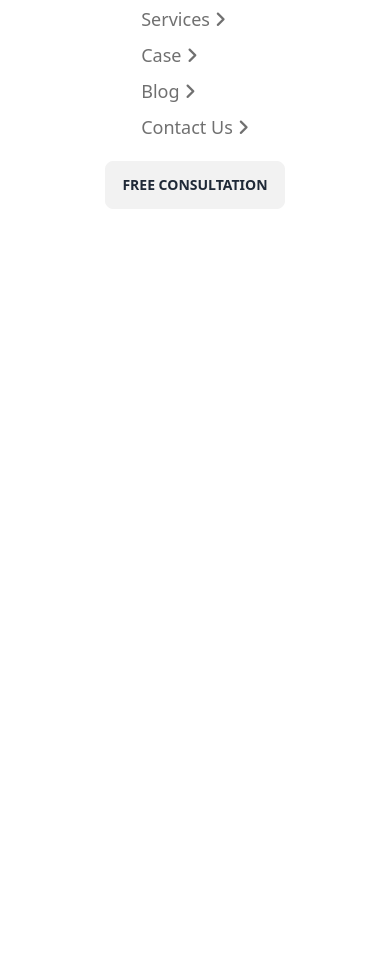
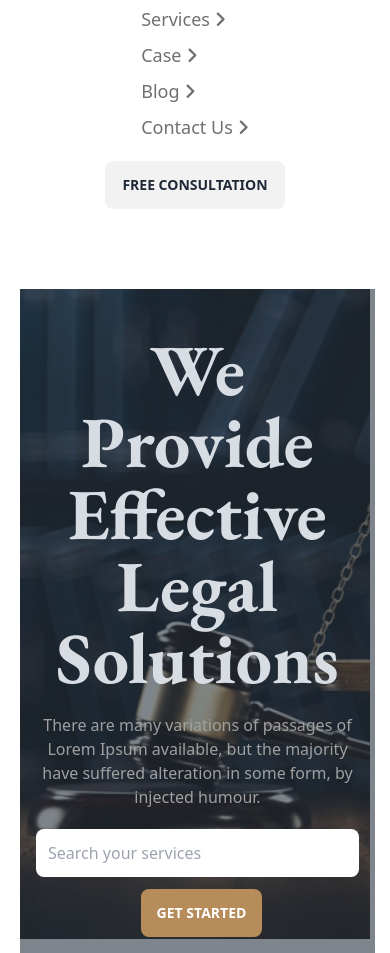
Before and after one commit to reyad-hasan/legal-justice, a plain HTML site: page index.html in a window 390 px wide. Shown: the part 137-1090 px from the top of the page. Before the commit the page ends 844 px from the top, so only its background shows below. Drawn offline with nearby package versions, Linux system fonts and the light colour scheme.

Commit message:
completed hero section with responsive

```diff
--- a/index.html
+++ b/index.html
@@ -35,6 +35,10 @@
                 extend: {
                     colors: {
                         'primary': '#707070',
+                        'btn-bg': '#B68C5A',
+                    },
+                    backgroundImage: {
+                        'hero-bg': "url('/images/banner.png')",
                     }
                 }
             }
@@ -65,6 +69,22 @@
             <!-- button -->
             <button class="btn">Free Consultation</button>
         </nav>
+        <!-- hero section -->
+        <section class="max-w-screen-xl px-5 lg:px-0 mx-auto mt-20">
+            <div class="hero bg-hero-bg h-[650px] bg-center bg-cover text-white space-y-7">
+                <div class="hero-overlay bg-opacity-60"></div>
+                <div class="hero-content text-center text-neutral-content">
+                    <div class="max-w-md">
+                        <h1 class="mb-5 text-7xl font-bold font-eb-garamond">We Provide Effective Legal Solutions</h1>
+                        <p class="mb-5 text-[#A0A0A0]">There are many variations of passages of Lorem Ipsum available, but the majority have suffered alteration in some form, by injected humour.</p>
+                        <form action="#">
+                            <input class="py-3 rounded-lg pl-3 pr-20 mb-3" type="text" placeholder="Search your services">
+                            <button class="btn bg-btn-bg border-0 text-white ml-2">Get Started</button>
+                        </form>
+                    </div>
+                </div>
+            </div>
+        </section>
     </header>
     <!-- main section -->
     <main>
```
